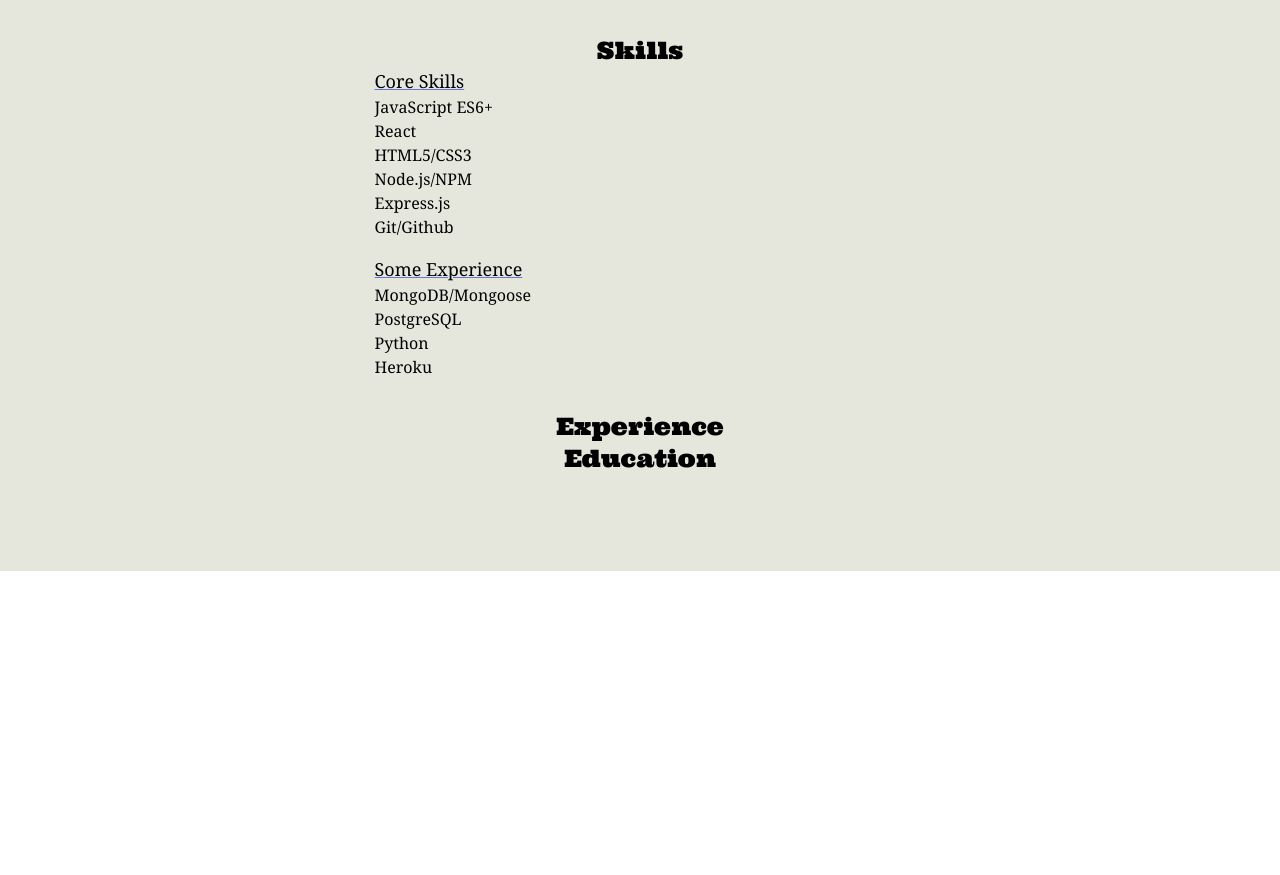
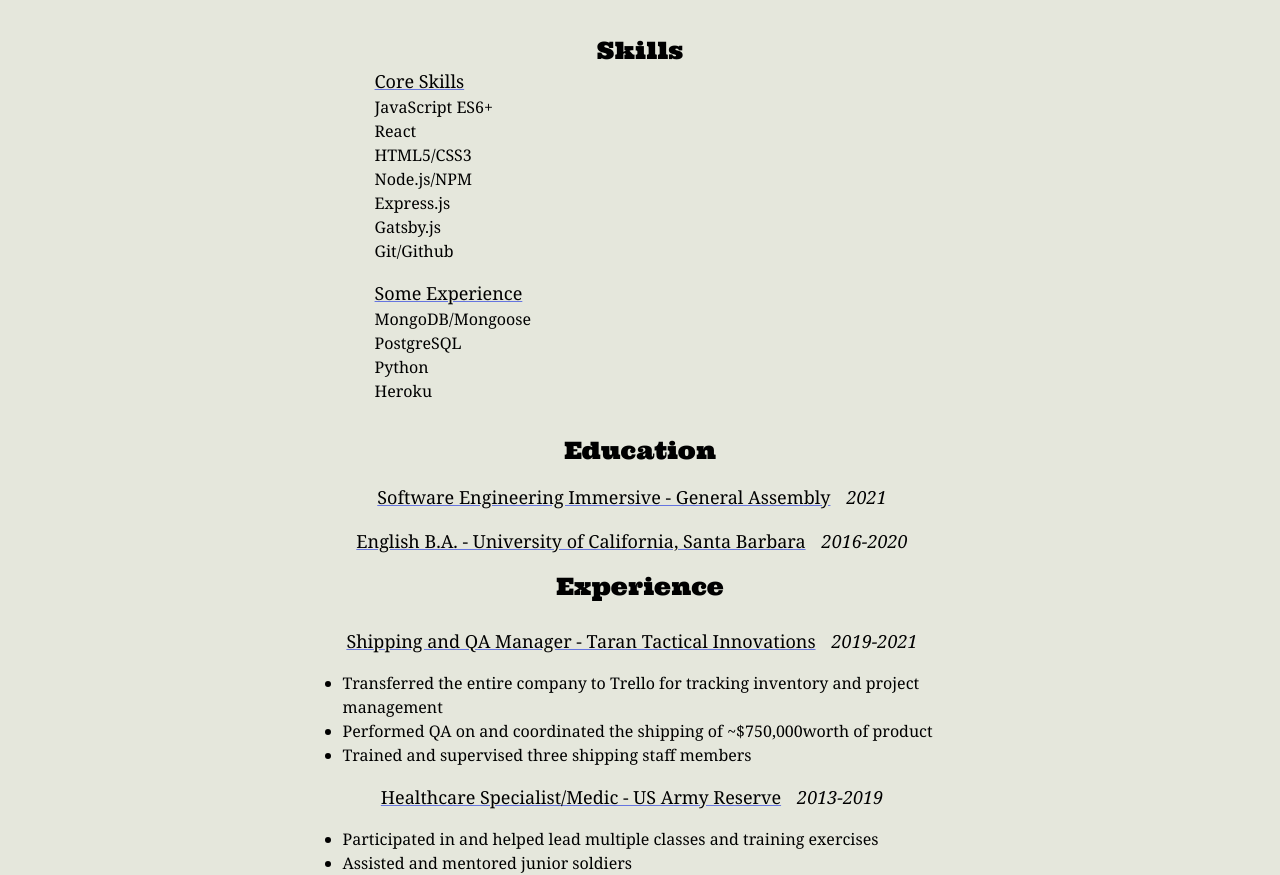
Before and after one commit to ajmillerdevelopment/my-site, a Gatsby site: page /resume in a window 1280 px wide. Shown: the part 229-1104 px from the top of the page. Before the commit the page ends 800 px from the top, so only its background shows below. Built offline with nearby package versions, Linux system fonts and the light colour scheme; Gatsby itself is replaced by a stand-in of ours.

Commit message:
resume content

```diff
--- a/src/pages/resume.js
+++ b/src/pages/resume.js
@@ -16,6 +16,7 @@ const resume = () => {
                 <li className="font-body">HTML5/CSS3</li>
                 <li className="font-body">Node.js/NPM</li>
                 <li className="font-body">Express.js</li>
+                <li className="font-body">Gatsby.js</li>
                 <li className="font-body">Git/Github</li>
             </ul>
             <h4 className="mt-4 font-body text-lg blue-underline">Some Experience</h4>
@@ -26,8 +27,21 @@ const resume = () => {
                 <li className="font-body">Heroku</li>
             </ul>
             </div>
-           <h3 className="font-display text-center text-2xl">Experience</h3>
-           <h3 className="font-display text-center text-2xl">Education</h3>
+            <h3 className="font-display mb-2 text-center text-2xl">Education</h3>
+            <h4 className="m-2 font-body text-lg"> <span className="blue-underline">Software Engineering Immersive - General Assembly</span><span className="italic m-4">2021</span> </h4>
+            <h4 className="m-2 font-body text-lg"> <span className="blue-underline">English B.A. - University of California, Santa Barbara</span><span className="italic m-4">2016-2020</span> </h4>
+           <h3 className="font-display m-2 text-center text-2xl">Experience</h3>
+           <h4 className="m-4 font-body text-lg"> <span className="blue-underline">Shipping and QA Manager - Taran Tactical Innovations</span><span className="italic m-4">2019-2021</span> </h4>
+           <ul className="list-disc w-screen max-w-prose">
+               <li className="font-body">Transferred the entire company to Trello for tracking inventory and project management</li>
+               <li className="font-body">Performed QA on and coordinated the shipping of ~$750,000worth of product</li>
+               <li className="font-body">Trained and supervised three shipping staff members</li>
+           </ul>
+           <h4 className="m-4 font-body text-lg"> <span className="blue-underline">Healthcare Specialist/Medic - US Army Reserve</span><span className="italic m-4">2013-2019</span> </h4>
+           <ul className="list-disc w-screen max-w-prose">
+               <li className="font-body">Participated in and helped lead multiple classes and training exercises</li>
+               <li className="font-body">Assisted and mentored junior soldiers</li>
+           </ul>
         </div>
     )
 }
```
